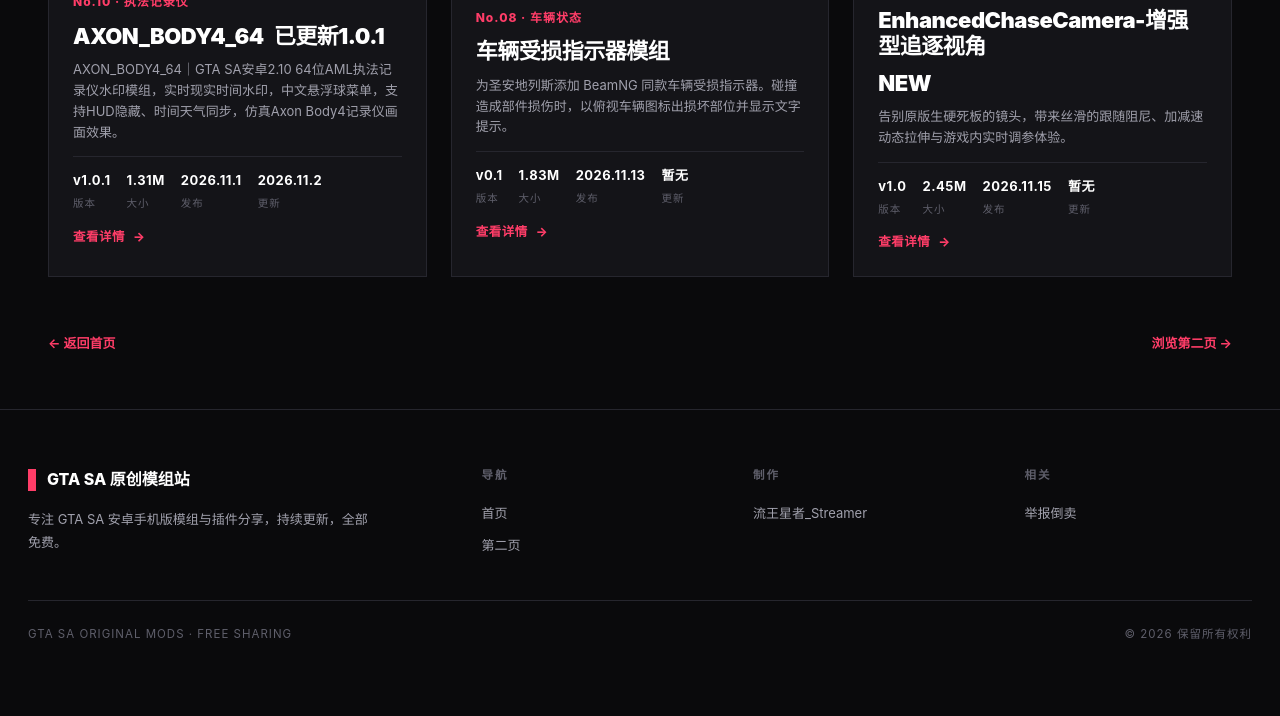
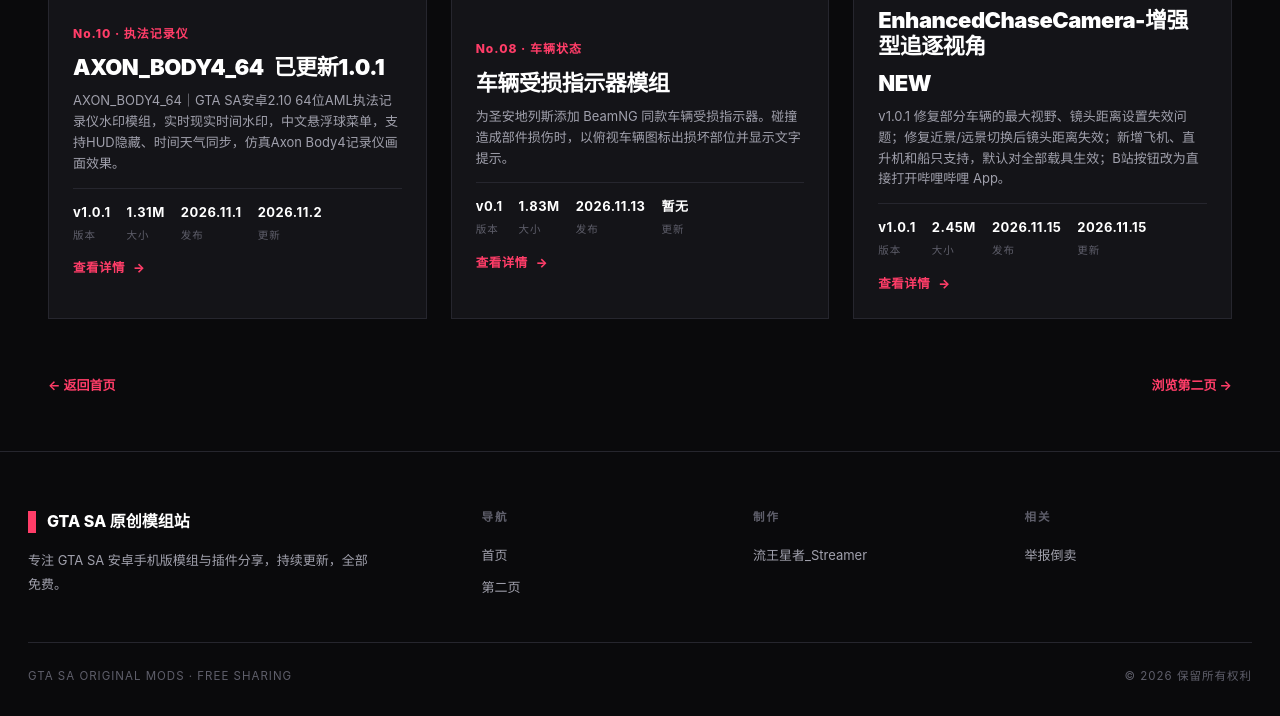
Before and after one commit to Lwsjb/mod, a plain HTML site: page category/aml/index.html in a window 1280 px wide. Shown: the part 1732-2448 px from the top of the page. Before the commit the page ends 2407 px from the top, so only its background shows below. Drawn offline with Linux system fonts and the light colour scheme.

Commit message:
Update feature card for EnhancedChaseCamera v1.0.1
Updated feature card to reflect version 1.0.1 changes, including fixes for vehicle settings and added support for new vehicle types.

```diff
--- a/category/aml/index.html
+++ b/category/aml/index.html
@@ -493,7 +493,7 @@ body::before{
 <span class="feature-cta">查看详情 <span class="arrow">→</span></span>
 </div>
 </div>
-<div class="feature-card" data-date="暂无" data-desc="告别原版生硬死板的镜头，带来丝滑的跟随阻尼、加减速动态拉伸与游戏内实时调参体验。" data-detail="EnhancedChaseCamera 增强型追逐视角" data-download="https://wwbgu.lanzoum.com/igXvZ4g1rjgj" data-img="../../file_0df84758325d13c.png" data-password="g90b" data-preview="../../Videoshot_20261115_125529.jpg,../../Videoshot_20261115_125533.jpg,../../Videoshot_20261115_125546.jpg,../../Videoshot_20261115_125552.jpg,../../Videoshot_20261115_125630.jpg,../../Videoshot_20261115_125633.jpg,../../Videoshot_20261115_125640.jpg,../../Videoshot_20261115_125649.jpg" data-publish="2026.11.15" data-size="2.45M" data-tag="AML插件" data-title="EnhancedChaseCamera-增强型追逐视角" data-version="v1.0" onclick="window.location.href='../../EnhancedChaseCamera/'">
+<div class="feature-card" data-date="2026.11.15" data-desc="v1.0.1 修复部分车辆的最大视野、镜头距离设置失效问题；修复近景/远景切换后镜头距离失效；新增飞机、直升机和船只支持，默认对全部载具生效；B站按钮改为直接打开哔哩哔哩 App。" data-detail="EnhancedChaseCamera 增强型追逐视角。v1.0.1 更新：修复部分车辆调整「最大视野」和「镜头距离」无效的问题；修复切换近景、远景后自定义镜头距离失效的问题；现已支持飞机、直升机和船只，移除「对所有载具生效」开关并默认对全部载具生效；B站按钮现在直接打开哔哩哔哩 App。" data-download="https://wwbgu.lanzoum.com/iMZIK4g3ovla" data-img="../../file_0df84758325d13c.png" data-password="8hwb" data-preview="../../Videoshot_20261115_125529.jpg,../../Videoshot_20261115_125533.jpg,../../Videoshot_20261115_125546.jpg,../../Videoshot_20261115_125552.jpg,../../Videoshot_20261115_125630.jpg,../../Videoshot_20261115_125633.jpg,../../Videoshot_20261115_125640.jpg,../../Videoshot_20261115_125649.jpg" data-publish="2026.11.15" data-size="2.45M" data-tag="AML插件" data-title="EnhancedChaseCamera-增强型追逐视角" data-version="v1.0.1" onclick="window.location.href='../../EnhancedChaseCamera/'">
 <div class="feature-img">
 <img alt="EnhancedChaseCamera-增强型追逐视角" onerror="this.parentElement.style.background='#0a0a0c'" src="../../file_0df84758325d13c.png"/>
 <span class="feature-tag">AML插件</span>
@@ -501,12 +501,12 @@ body::before{
 <div class="feature-body">
 <span class="feature-no">No.11 · 增强型追逐视角</span>
 <h3 class="feature-title">EnhancedChaseCamera-增强型追逐视角 <span class="feature-new">NEW</span></h3>
-<p class="feature-desc">告别原版生硬死板的镜头，带来丝滑的跟随阻尼、加减速动态拉伸与游戏内实时调参体验。</p>
+<p class="feature-desc">v1.0.1 修复部分车辆的最大视野、镜头距离设置失效问题；修复近景/远景切换后镜头距离失效；新增飞机、直升机和船只支持，默认对全部载具生效；B站按钮改为直接打开哔哩哔哩 App。</p>
 <div class="feature-meta">
-<div><b>v1.0</b><span>版本</span></div>
+<div><b>v1.0.1</b><span>版本</span></div>
 <div><b>2.45M</b><span>大小</span></div>
 <div><b>2026.11.15</b><span>发布</span></div>
-<div><b>暂无</b><span>更新</span></div>
+<div><b>2026.11.15</b><span>更新</span></div>
 </div>
 <span class="feature-cta">查看详情 <span class="arrow">→</span></span>
 </div>
```
